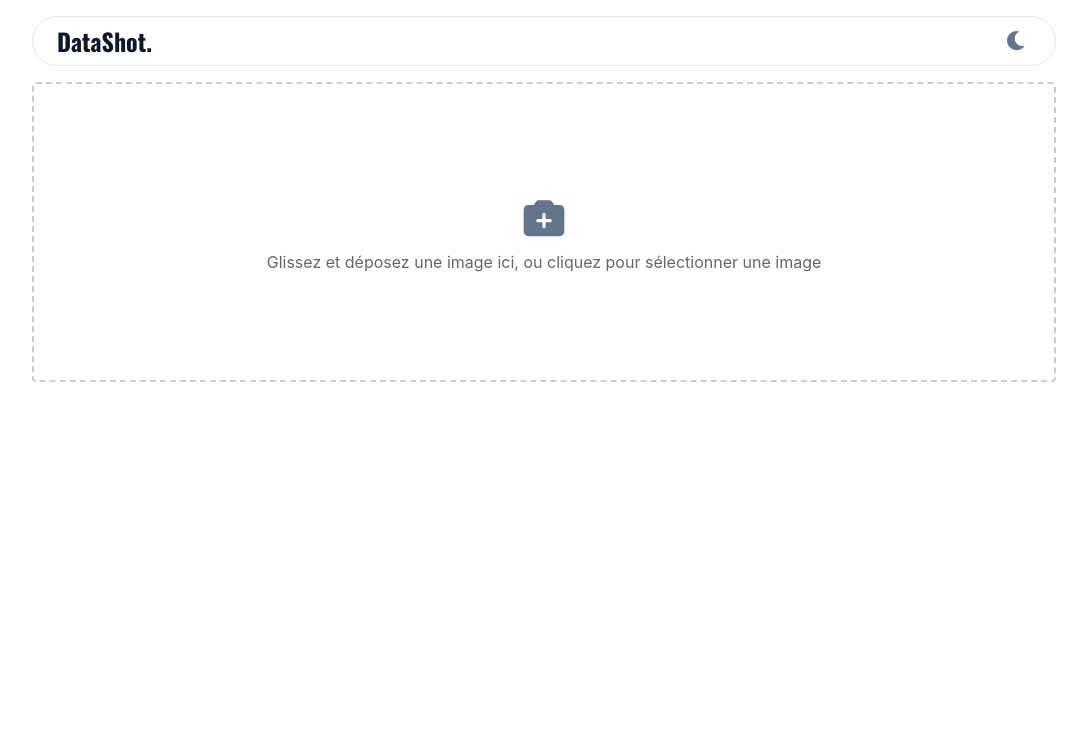
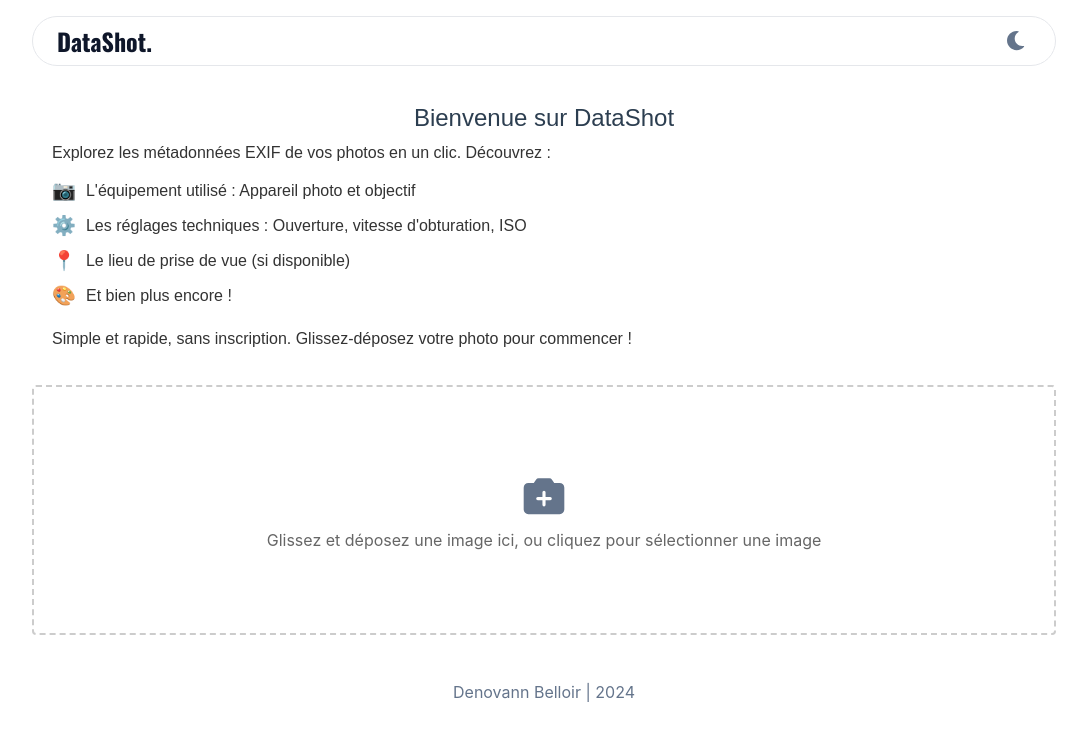
Before and after one commit to Deunoh/datashot, a React (Vite) app in the folder datashot-front/: page / in a window 1280 px wide. Shown: the top 740 px of the page, without its empty margins (96-1183 px from the left). Built offline with nearby package versions, Linux system fonts and the light colour scheme.

Commit message:
paragraphe de presentation

```diff
--- a/datashot-front/src/components/App/App.jsx
+++ b/datashot-front/src/components/App/App.jsx
@@ -5,6 +5,8 @@
 import "./App.scss";
 import ImageInfos from "../ImageInfos/ImageInfos";
 import Map from "../Map/Map";
+import Footer from "../Footer/Footer";
+import Presentation from "../Presentation/Presentation";
 
 function App() {
   const [exifData, setExifData] = useState(null);
@@ -41,6 +43,7 @@
   return (
     <div className={`app ${darkMode ? 'dark-mode' : ''}`}>
     <Header darkMode={darkMode} toggleDarkMode={toggleDarkMode} />
+    {!image && <Presentation darkMode={darkMode} />}
     <ImageDropZone
       onExifData={handleExifData}
       image={image}
@@ -54,6 +57,7 @@
           longitude={parseFloat(exifData.GPSLongitude.description)}
         />
       )}
+    <Footer />
   </div>
 
   )
--- /dev/null
+++ b/datashot-front/src/components/Footer/Footer.jsx
@@ -0,0 +1,11 @@
+import './Footer.scss';
+
+const Footer = () => {
+  return <footer className='footer-container'>
+    <p className="footer-text-paragraph">
+        Denovann Belloir | {new Date().getFullYear()}
+    </p>
+  </footer>
+}
+
+export default Footer;
--- /dev/null
+++ b/datashot-front/src/components/Footer/Footer.scss
@@ -0,0 +1,7 @@
+.footer-container{
+  height: 50px;
+  width: 100%;
+  display: flex;
+  align-items: center;
+  justify-content: center;
+}
--- a/datashot-front/src/components/ImageDropZone/ImageDropZone.scss
+++ b/datashot-front/src/components/ImageDropZone/ImageDropZone.scss
@@ -7,7 +7,7 @@
     display: flex;
     align-items: center;
     justify-content: center;
-    height: 300px;
+    height: 250px;
     border: 2px dashed #cccccc;
     border-radius: 4px;
     padding: 20px;
--- a/datashot-front/src/components/ImageInfos/ImageInfos.jsx
+++ b/datashot-front/src/components/ImageInfos/ImageInfos.jsx
@@ -14,7 +14,7 @@
 
   return (
     <div className={`infos-container ${darkMode ? 'dark-mode' : ''}`}>
-      <h2 className='infos-title'>Informations EXIF</h2>
+      <h3 className='infos-title'>Informations EXIF</h3>
       <div className="infos-list-container">
         <ul>
           <li><FaCamera /> {getExifValue(exifData?.Model, 'Appareil inconnu')}</li>
@@ -36,7 +36,7 @@
 };
 
 ImageInfos.propTypes = {
-  exifData: PropTypes.object, // Changé pour accepter l'objet complet d'exifReader
+  exifData: PropTypes.object,
   darkMode: PropTypes.bool.isRequired
 };
 
--- a/datashot-front/src/components/Map/Map.jsx
+++ b/datashot-front/src/components/Map/Map.jsx
@@ -1,4 +1,5 @@
 import './Map.scss';
+import PropTypes from 'prop-types';
 import { MapContainer, Marker, TileLayer, Popup } from 'react-leaflet'
 import leaflet from 'leaflet';
 import 'leaflet/dist/leaflet.css';
@@ -43,5 +44,8 @@
   )
 };
 
-
+Map.propTypes = {
+  latitude: PropTypes.number.isRequired,
+  longitude: PropTypes.number.isRequired,
+}
 export default Map;
--- /dev/null
+++ b/datashot-front/src/components/Presentation/Presentation.jsx
@@ -0,0 +1,30 @@
+import './Presentation.scss';
+import PropTypes from 'prop-types';
+
+const Presentation = ({darkMode}) => {
+  return (
+    <div className={`presentation-container ${darkMode ? 'dark-mode' : ''}`}>
+      <h2 className='presentation-title'>Bienvenue sur DataShot</h2>
+      <p className='presentation-paragraph'>
+      Explorez les métadonnées EXIF de vos photos en un clic. Découvrez :
+      </p>
+      <ul className='presentation-list'>
+        <li><span role="img" aria-label="camera">📷</span> L'équipement utilisé : Appareil photo et objectif</li>
+        <li><span role="img" aria-label="gear">⚙️</span> Les réglages techniques : Ouverture, vitesse d'obturation, ISO</li>
+        <li><span role="img" aria-label="pin">📍</span> Le lieu de prise de vue (si disponible)</li>
+        <li><span role="img" aria-label="palette">🎨</span> Et bien plus encore !</li>
+      </ul>
+      {/* <p className='presentation-paragraph'>
+        Que vous soyez un photographe passionné cherchant à affiner votre technique, un amateur curieux de vos souvenirs, ou simplement intrigué par la technologie derrière vos images, DataShot vous offre un voyage captivant au cœur de vos photographies.
+      </p> */}
+      <p className='presentation-paragraph'>
+        Simple et rapide, sans inscription. Glissez-déposez votre photo pour commencer !
+      </p>
+    </div>
+  )
+}
+
+Presentation.propTypes = {
+  darkMode: PropTypes.bool.isRequired
+};
+export default Presentation;
--- /dev/null
+++ b/datashot-front/src/components/Presentation/Presentation.scss
@@ -0,0 +1,49 @@
+@use '../../styles/variables' as v;
+
+.presentation-container {
+  max-width: 80%;
+  margin: 0 auto;
+  padding: 20px;
+  font-family: Arial, sans-serif;
+  line-height: 1.3;
+  color: #333;
+}
+
+.presentation-title {
+  font-size: 24px;
+  color: #2c3e50;
+  margin-bottom: 10px;
+  text-align: center;
+}
+
+.presentation-paragraph {
+  margin-bottom: 15px;
+}
+
+.presentation-list {
+  list-style-type: none;
+  padding-left: 0;
+  margin-bottom: 20px;
+
+  li {
+    margin-bottom: 10px;
+    display: flex;
+    align-items: center;
+
+    span[role="img"] {
+      margin-right: 10px;
+      font-size: 1.2em;
+    }
+  }
+}
+
+// Ajouter des styles pour le mode sombre si nécessaire
+.dark-mode {
+  .presentation-container {
+    color: v.$title-dark;
+  }
+
+  .presentation-title {
+    color: v.$title-dark;
+  }
+}
```
